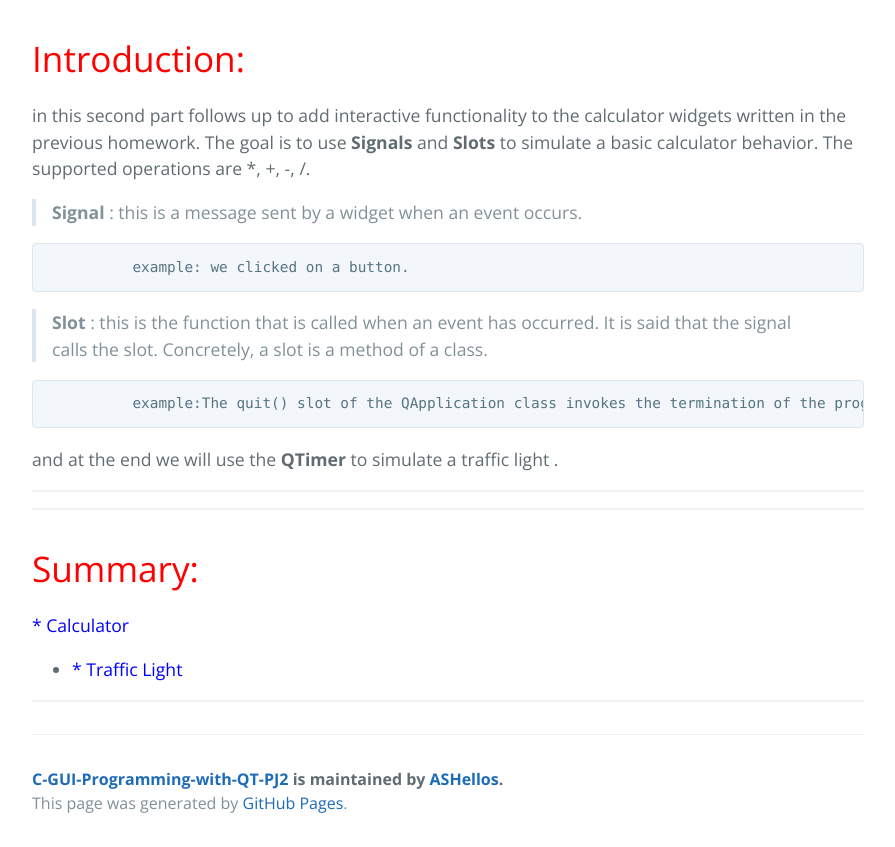
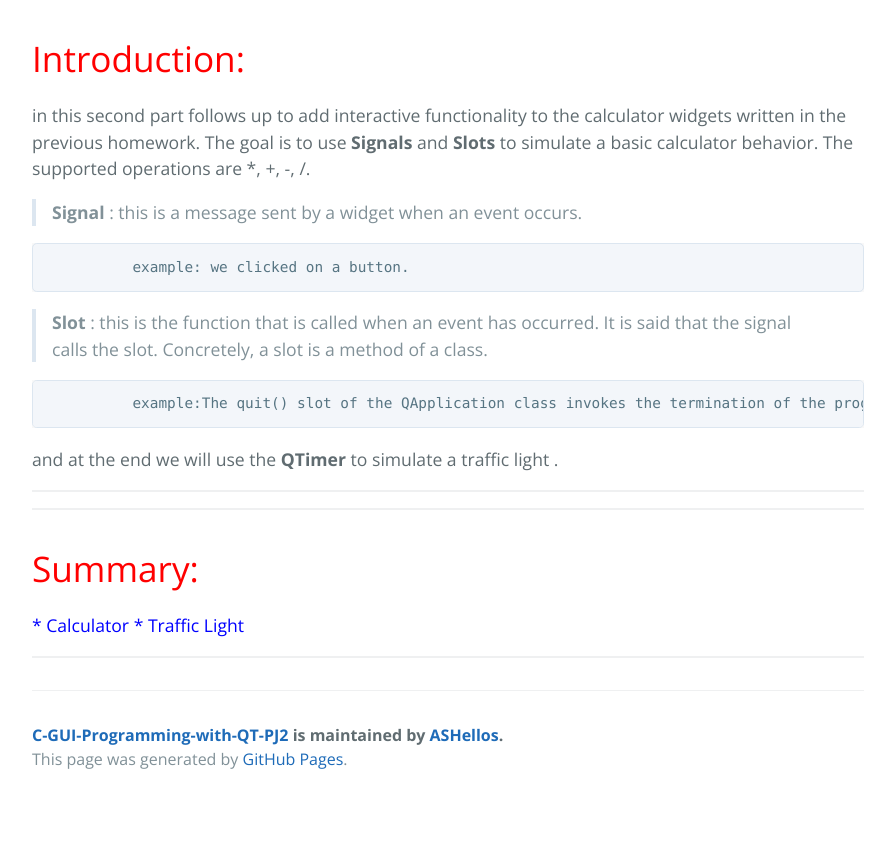
Before and after one commit to ASHellos/C-GUI-Programming-with-QT-PJ2, a Jekyll site: the page built from another-page.md, in a window 1280 px wide. Shown: the part 811-1658 px from the top of the page, without its empty margins (192-1087 px from the left). Built offline with Jekyll 4.4.1, drawn with Linux system fonts in a browser that asks for light colours; our own code applies the rules of GitHub Pages for plain Markdown files; after the commit the page ends 1614 px from its top, so only the background shows below that.

Commit message:
Update another-page.md

```diff
--- a/another-page.md
+++ b/another-page.md
@@ -25,7 +25,7 @@ and at the end we will use the **QTimer** to simulate a traffic light .
  * * *
 # <span style="color:red">Summary:</span>
  <span style="color:blue">* Calculator</span>
-* <span style="color:blue">* Traffic Light</span>
+ <span style="color:blue">* Traffic Light</span>
 
 
  * * *
```
